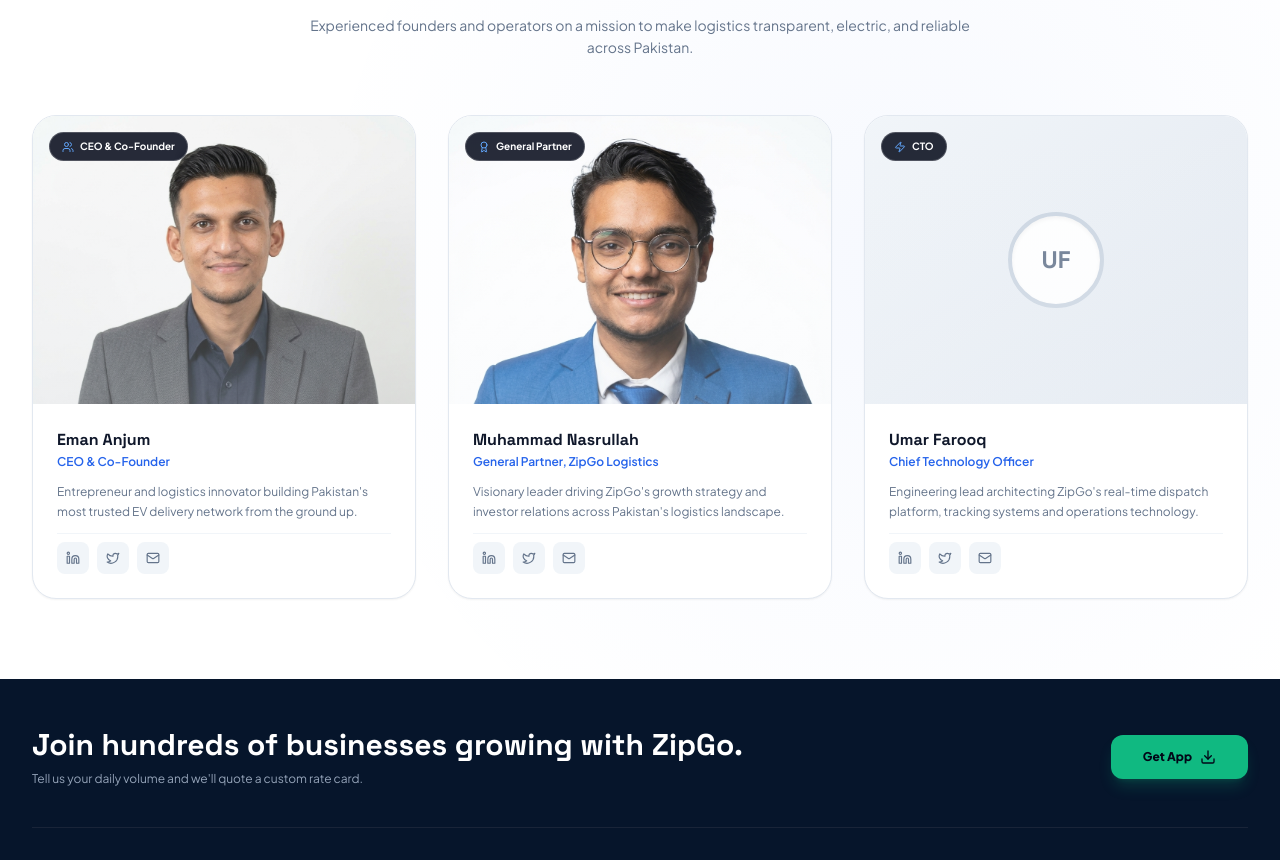
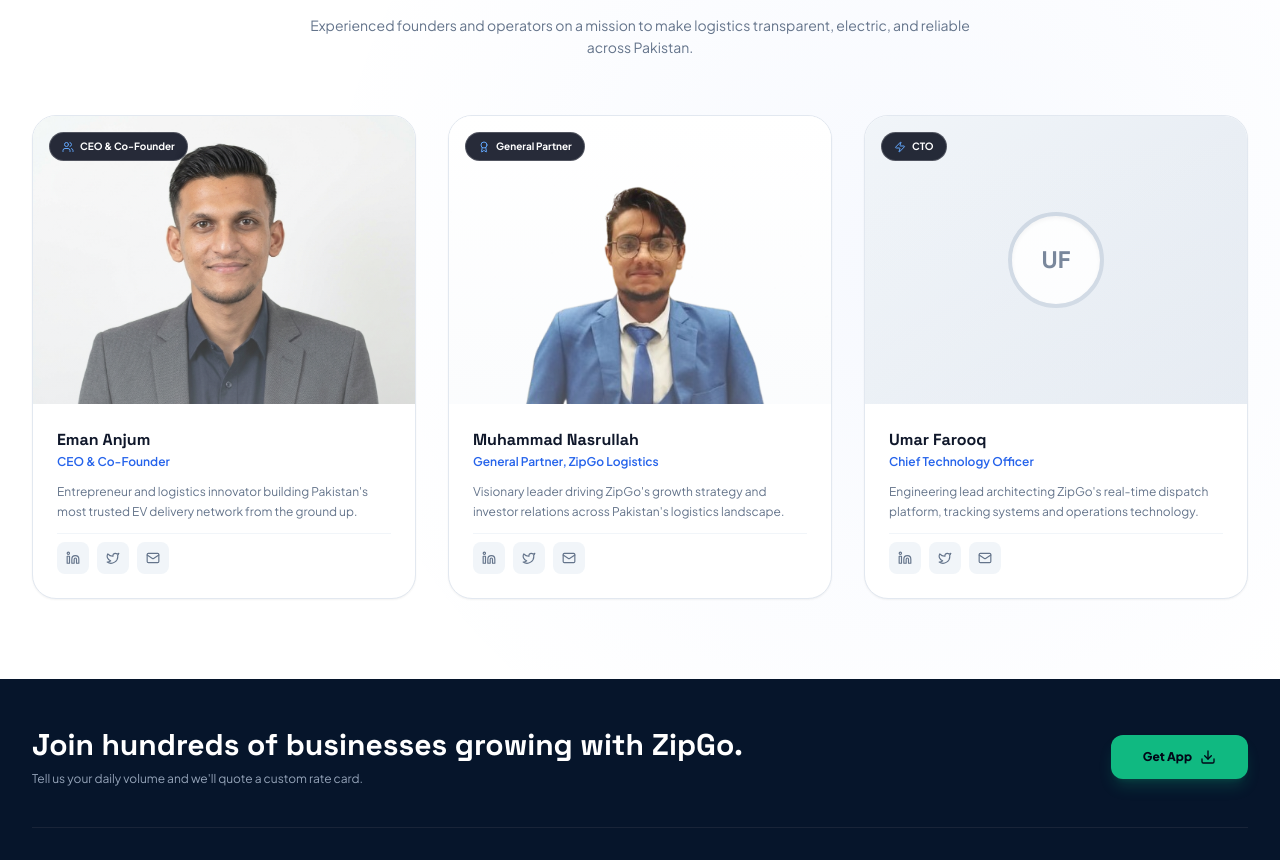
Before and after one commit to douyin424-web/zipgo-logistics, a React (Vite) app: page / in a window 1280 px wide. Shown: the part 5925-6785 px from the top of the page. Built offline with nearby package versions, Linux system fonts and the light colour scheme.

Commit message:
Update Muhammad Nasrullah portrait to exact general.png from project folder

```diff
--- a/src/components/Partners.jsx
+++ b/src/components/Partners.jsx
@@ -89,7 +89,7 @@ export default function Partners() {
       delay: 0,
     },
     {
-      image: '/partner-nasrullah.jpg',
+      image: '/partner-nasrullah.png',
       name: 'Muhammad Nasrullah',
       role: 'General Partner, ZipGo Logistics',
       tag: 'General Partner',
```
Also changed, not shown: public/partner-nasrullah.png (added).
